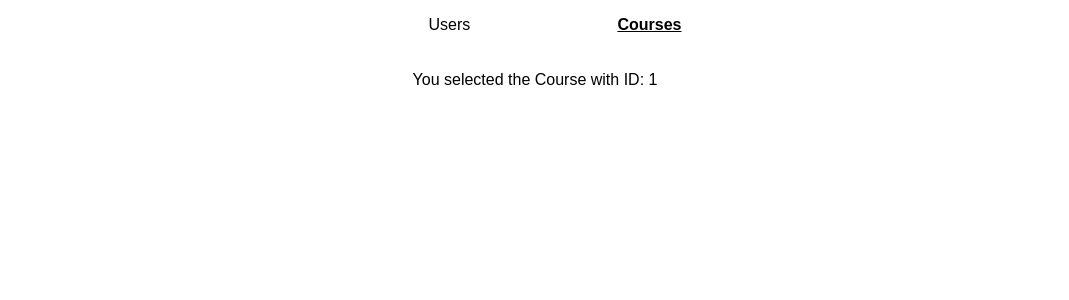
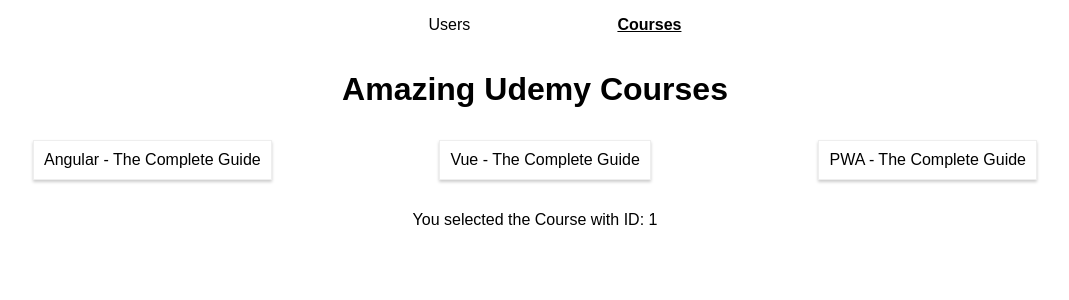
Before and after one commit to jvhti/routing--assignment-problem, a React (Create React App) app: page /courses/1 in a window 1280 px wide. Shown: the top 300 px of the page, without its empty margins (105-1174 px from the left). Built offline with nearby package versions, Linux system fonts and the light colour scheme.

Commit message:
Task 6: Completed

```diff
--- a/src/App.js
+++ b/src/App.js
@@ -1,12 +1,11 @@
-import React, { Component } from 'react';
-import {BrowserRouter as Router, Switch, Route, NavLink} from 'react-router-dom';
+import React, {Component} from 'react';
+import {BrowserRouter as Router, NavLink, Route, Switch} from 'react-router-dom';
 
 import Courses from './containers/Courses/Courses';
 import Users from './containers/Users/Users';
-import Course from "./containers/Course/Course";
 
 class App extends Component {
-  render () {
+  render() {
     // return (
     //   <div className="App">
     //     <ol style={{textAlign: 'left'}}>
@@ -34,8 +33,7 @@
             </header>
             <Switch>
               <Route path="/users" component={Users}/>
-              <Route path="/courses" exact component={Courses}/>
-              <Route path="/courses/:id" component={Course}/>
+              <Route path="/courses" component={Courses}/>
             </Switch></div>
         </Router>
     );
--- a/src/containers/Courses/Courses.js
+++ b/src/containers/Courses/Courses.js
@@ -1,14 +1,15 @@
 import React, {Component} from 'react';
 
 import './Courses.css';
-import {Link} from "react-router-dom";
+import {Link, Route} from "react-router-dom";
+import Course from "../Course/Course";
 
 class Courses extends Component {
   state = {
     courses: [
-            { id: 1, title: 'Angular - The Complete Guide' },
-            { id: 2, title: 'Vue - The Complete Guide' },
-            { id: 3, title: 'PWA - The Complete Guide' }
+      {id: 1, title: 'Angular - The Complete Guide'},
+      {id: 2, title: 'Vue - The Complete Guide'},
+      {id: 3, title: 'PWA - The Complete Guide'}
     ]
   }
 
@@ -18,14 +19,18 @@
                 <h1>Amazing Udemy Courses</h1>
               <section className="Courses">
                 {
-                        this.state.courses.map( course => {
+                  this.state.courses.map(course => {
                     return <Link key={course.id}
-                                       to={{pathname: '/courses/' + course.id, search: 'title=' + course.title}}>
+                                 to={{
+                                   pathname: this.props.match.url + '/' + course.id,
+                                   search: 'title=' + course.title
+                                 }}>
                       <article className="Course" key={course.id}>{course.title}</article>
                     </Link>;
-                        } )
+                  })
                 }
               </section>
+              <Route path={this.props.match.url + "/:id"} component={Course}/>
             </div>
         );
     }
```
Lines whose indentation alone changed are shown as unchanged.
